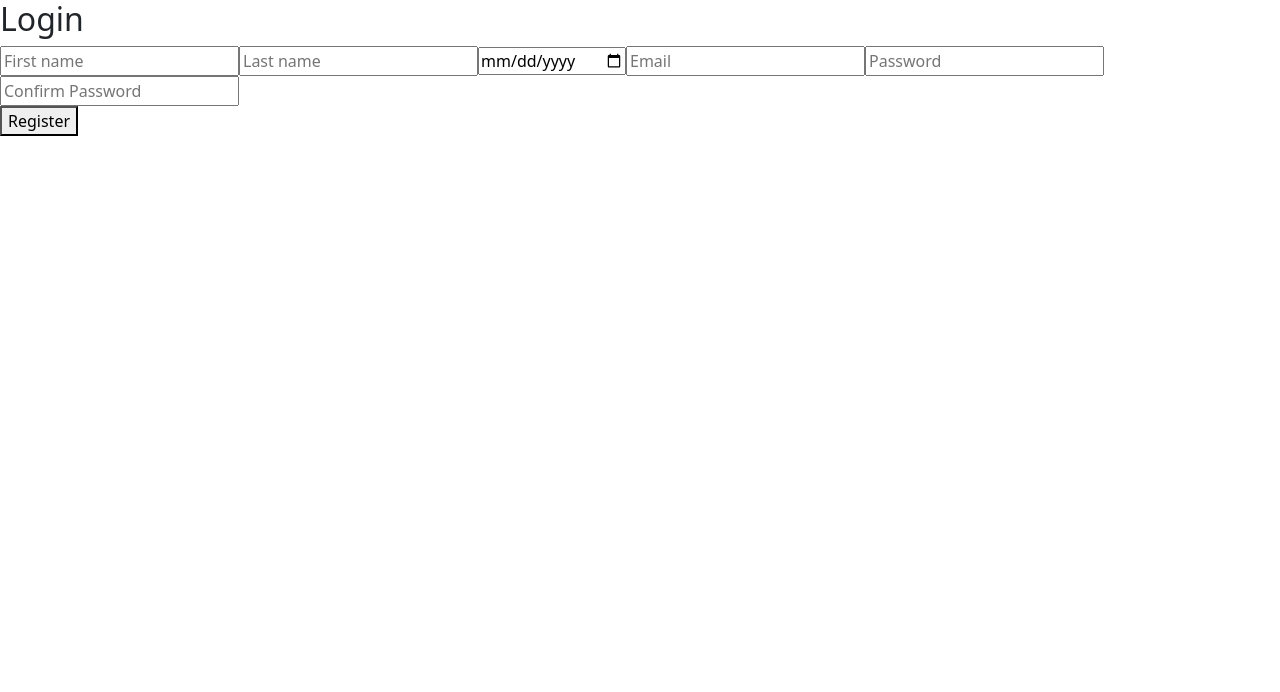
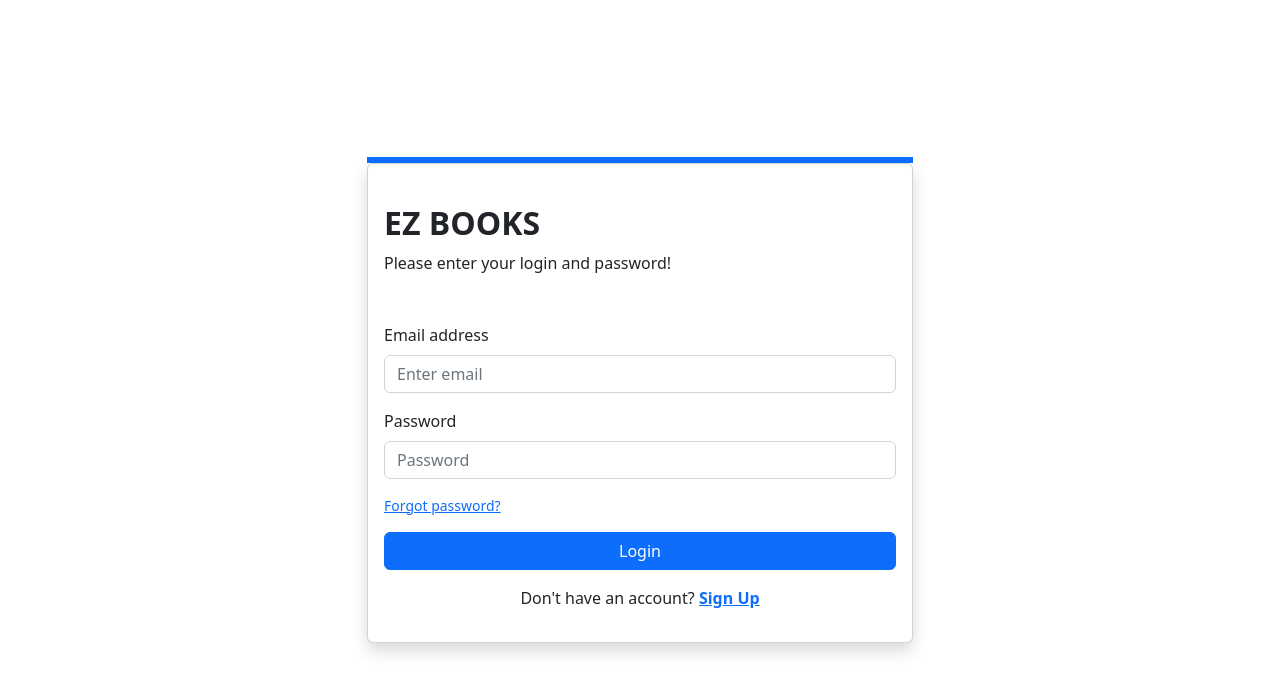
Before and after one commit to EricWeese/applicationdomain, a React (Create React App) app in the folder my-app/: page /Login in a window 1280 px wide. Shown: the top 692 px of the page. Built offline with nearby package versions, Linux system fonts and the light colour scheme.

Commit message:
sprint 2 presentation

```diff
--- a/my-app/package.json
+++ b/my-app/package.json
@@ -5,6 +5,7 @@
   "dependencies": {
     "@emotion/react": "^11.10.4",
     "@emotion/styled": "^11.10.4",
+    "@mui/icons-material": "^5.10.9",
     "@mui/material": "^5.10.10",
     "@mui/x-data-grid": "^5.17.8",
     "@testing-library/jest-dom": "^5.16.5",
@@ -14,6 +15,8 @@
     "firebase": "^9.12.1",
     "react": "^18.2.0",
     "react-bootstrap-validation": "^0.1.11",
+    "react-date-picker": "^9.0.0",
+    "react-datepicker": "^4.8.0",
     "react-dom": "^18.2.0",
     "react-scripts": "5.0.1",
     "web-vitals": "^2.1.4"
--- a/my-app/src/pages/login/Login.js
+++ b/my-app/src/pages/login/Login.js
@@ -2,28 +2,38 @@ import { addDoc, collection } from "firebase/firestore";
 import { db, auth } from '../../firebase/config'
 import { useState } from "react";
 import { useNavigate } from "react-router-dom";
-import { createUserWithEmailAndPassword } from "firebase/auth";
-//import '../signup/Signup.css'
+import { Col, Button, Row, Container, Card, Form } from "react-bootstrap";
+import { signInWithEmailAndPassword } from "firebase/auth";
+import { Link } from "react-router-dom";
 
 export default function Login() {
+    const [email, getEmail] = useState('')
+    const [password, getPassword] = useState('')
+    const navigate = useNavigate()
+    const handleSubmit = async (e) => {
+        console.log(email)
+        console.log(password)
+        signInWithEmailAndPassword(auth, email, password)
+            .then(function () {
+                var user = auth.currentUser
+                /*var database_ref = db.ref()
+                var user_data = {
+                    last_login: Date.now()
 
-    const [email, setEmail] = useState('')
-    const [password, setPassword] = useState('')
-    const [firstName, setFirstName] = useState('')
-    const [lastName, setLastName] = useState('')
-    const [DOB, setDOB] = useState('')
-    const navitage = useNavigate()
-    const handleSubmit = async (e) => {
-
-        e.preventDefault()
-        try {
-            createUserWithEmailAndPassword(auth, email, password)
-                .then(async function () {
-                    alert('User Created!');
-                    navitage("Login")
+                }
+                // Push to Firebase Database
+                database_ref.child('users/' + user.uid).update(user_data)
+*/
+                // Done
+                alert('User Logged In!!')
+                navigate('/Accounts');
 
             })
             .catch(function (error) {
+
+
+
+
                 // Firebase will use this to alert of its errors
                 var error_code = error.code
                 var error_message = error.message
@@ -31,72 +41,73 @@ export default function Login() {
                 alert(error_message)
             })
     }
-        catch (error) {
-            console.log(error)
-        }
-        await addDoc(collection(db, 'users'), {
-            firstName: firstName,
-            lastName: lastName,
-            DOB: DOB,
-            email: email,
-            password: password
-        })
-    }
+
+
 
     return (
-        <body>
-            <div className="content_container">
-                <div id="form_container">
-                    <div id="form_header_container">
-                        <h2 id="form_header">Login</h2>
+
+        <div>
+            <Container>
+                <Row className="vh-100 d-flex justify-content-center align-items-center">
+                    <Col md={8} lg={6} xs={12}>
+                        <div className="border border-3 border-primary"></div>
+                        <Card className="shadow">
+                            <Card.Body>
+                                <div className="mb-3 mt-md-4">
+                                    <h2 className="fw-bold mb-2 text-uppercase ">EZ Books</h2>
+                                    <p className=" mb-5">Please enter your login and password!</p>
+                                    <div className="mb-3">
+                                        <Form>
+                                            <Form.Group className="mb-3" controlId="formBasicEmail">
+                                                <Form.Label className="text-center">
+                                                    Email address
+                                                </Form.Label>
+                                                <Form.Control onChange={(e) => getEmail(e.target.value)} value={email} type="email" placeholder="Enter email" />
+                                            </Form.Group>
+
+                                            <Form.Group
+                                                className="mb-3"
+                                                controlId="formBasicPassword"
+                                            >
+                                                <Form.Label>Password</Form.Label>
+                                                <Form.Control onChange={(e) => getPassword(e.target.value)} value={password}
+                                                    type="password" placeholder="Password" />
+                                            </Form.Group>
+                                            <Form.Group
+                                                className="mb-3"
+                                                controlId="formBasicCheckbox"
+                                            >
+                                                <p className="small">
+                                                    <Link to="/Signup" className="text-primary" >
+                                                        Forgot password?
+                                                    </Link>
+                                                </p>
+                                            </Form.Group>
+                                            <div className="d-grid">
+                                                <Button onClick={handleSubmit} variant="primary">
+                                                    Login
+                                                </Button>
                                             </div>
-
-                    <div id="form_content_container">
-                        <div id="form_content_inner_container">
-                            <input
-                                required
-                                type="firstName"
-                                id="first_name"
-                                placeholder="First name"
-                                onChange={(e) => setFirstName(e.target.value)}
-                                value={firstName}
-                            />
-                            <input type="lastName"
-                                id="last_name"
-                                placeholder="Last name"
-                                onChange={(e) => setLastName(e.target.value)}
-                                value={lastName}
-                            />
-                            <input
-                                type="date"
-                                id="birthday"
-                                placeholder="Date of Birth"
-                                title="Date of Birth"
-                                onChange={(e) => setDOB(e.target.value)}
-                                value={DOB}
-                            />
-                            <input
-                                type="email"
-                                id="email"
-                                placeholder="Email"
-                                onChange={(e) => setEmail(e.target.value)}
-                                value={email}
-                            />
-                            <input
-                                type="password"
-                                id="password"
-                                placeholder="Password"
-                                onChange={(e) => setPassword(e.target.value)}
-                                value={password}
-                            />
-                            <input type="password" id="confirmpassword" placeholder="Confirm Password" />
-                            <div id="button_container">
-                                <button onClick={handleSubmit}>Register</button>
+                                        </Form>
+                                        <div className="mt-3">
+                                            <p className="mb-0  text-center">
+                                                Don't have an account?{" "}
+                                                <Link to="/" className="text-primary fw-bold">
+                                                    Sign Up
+                                                </Link>
+                                            </p>
                                         </div>
                                     </div>
                                 </div>
+                            </Card.Body>
+                        </Card>
+                    </Col>
+                </Row>
+            </Container>
         </div>
-            </div>
-        </body>
+
     )
+
+
+
 }
--- a/my-app/src/pages/signup/Signup.js
+++ b/my-app/src/pages/signup/Signup.js
@@ -3,15 +3,19 @@ import { db, auth } from '../../firebase/config'
 import { useState } from "react";
 import { useNavigate } from "react-router-dom";
 import { createUserWithEmailAndPassword } from "firebase/auth";
+import { Col, Button, Row, Container, Card, Form } from "react-bootstrap";
+import { Link } from "react-router-dom";
+import DatePicker from "react-date-picker";
 import './Signup.css'
 
 export default function Signup() {
 
     const [email, setEmail] = useState('')
     const [password, setPassword] = useState('')
+    const [conPassword, setConPassword] = useState('')
     const [firstName, setFirstName] = useState('')
     const [lastName, setLastName] = useState('')
-    const [DOB, setDOB] = useState('')
+    const [DOB, setDOB] = useState(new Date())
     const navigate = useNavigate()
     const handleSubmit = async (e) => {
 
@@ -46,6 +50,96 @@ export default function Signup() {
     }
 
     return (
+        <div>
+            <Container>
+                <Row className="vh-100 d-flex justify-content-center align-items-center">
+                    <Col md={8} lg={6} xs={12}>
+                        <div className="border border-3 border-primary"></div>
+                        <Card className="shadow">
+                            <Card.Body>
+                                <div className="mb-3 mt-md-4">
+                                    <h2 className="fw-bold mb-2 text-uppercase ">EZ Books</h2>
+                                    <p className=" mb-5">Please enter your login and password!</p>
+                                    <div className="mb-3">
+                                        <Form>
+                                            <Form.Group className="mb-3" controlId="formBasicEmail">
+                                                <Form.Label className="text-center">
+                                                    First Name
+                                                </Form.Label>
+                                                <Form.Control onChange={(e) => setFirstName(e.target.value)} value={firstName} type="firstName" placeholder="Enter First Name" />
+                                            </Form.Group>
+                                            <Form.Group className="mb-3" controlId="formBasicEmail">
+                                                <Form.Label className="text-center">
+                                                    Last Name
+                                                </Form.Label>
+                                                <Form.Control onChange={(e) => setLastName(e.target.value)} value={lastName} type="lastName" placeholder="Enter Last Name" />
+                                            </Form.Group>
+                                            <Form.Group className="mb-3" controlId="formBasicEmail">
+                                                <Form.Label className="text-center">
+                                                    Date of Birth
+                                                </Form.Label>
+                                                <br></br>
+                                                <DatePicker onChange={setDOB} value={DOB} />
+                                            </Form.Group>
+
+                                            <Form.Group className="mb-3" controlId="formBasicEmail">
+                                                <Form.Label className="text-center">
+                                                    Email address
+                                                </Form.Label>
+                                                <Form.Control onChange={(e) => setEmail(e.target.value)} value={email} type="email" placeholder="Enter email" />
+                                            </Form.Group>
+
+                                            <Form.Group
+                                                className="mb-3"
+                                                controlId="formBasicPassword"
+                                            >
+                                                <Form.Label>Password</Form.Label>
+                                                <Form.Control onChange={(e) => setPassword(e.target.value)} value={password}
+                                                    type="password" placeholder="Enter Password" />
+                                            </Form.Group>
+                                            <Form.Group
+                                                className="mb-3"
+                                                controlId="formBasicPassword"
+                                            >
+                                                <Form.Label>Password</Form.Label>
+                                                <Form.Control onChange={(e) => setConPassword(e.target.value)} value={conPassword}
+                                                    type="password" placeholder="Confirm Password" />
+                                            </Form.Group>
+
+                                            <Form.Group
+                                                className="mb-3"
+                                                controlId="formBasicCheckbox"
+                                            >
+                                                <p className="small">
+                                                    <Link to="/Signup" className="text-primary" >
+                                                        Forgot password?
+                                                    </Link>
+                                                </p>
+                                            </Form.Group>
+                                            <div className="d-grid">
+                                                <Button onClick={handleSubmit} variant="primary">
+                                                    Sign Up
+                                                </Button>
+                                            </div>
+                                        </Form>
+                                        <div className="mt-3">
+                                            <p className="mb-0  text-center">
+                                                Already have an account?{" "}
+                                                <Link to="/Login" className="text-primary fw-bold">
+                                                    Login
+                                                </Link>
+                                            </p>
+                                        </div>
+                                    </div>
+                                </div>
+                            </Card.Body>
+                        </Card>
+                    </Col>
+                </Row>
+            </Container>
+        </div>
+    )
+    /*return (
         <body>
             <div className="content_container">
                 <div id="form_container">
@@ -100,5 +194,5 @@ export default function Signup() {
                 </div>
             </div>
         </body>
-    )
+    )*/
 }
```
Also changed, not shown: my-app/src/pages/accounts/Accounts.js (+41 -8 lines), 1 other file (tests, documents, lock files or other folders). Lines whose indentation alone changed are shown as unchanged.
